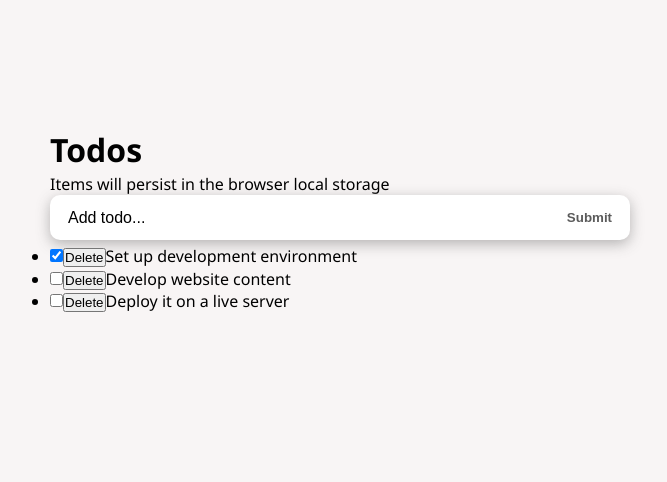
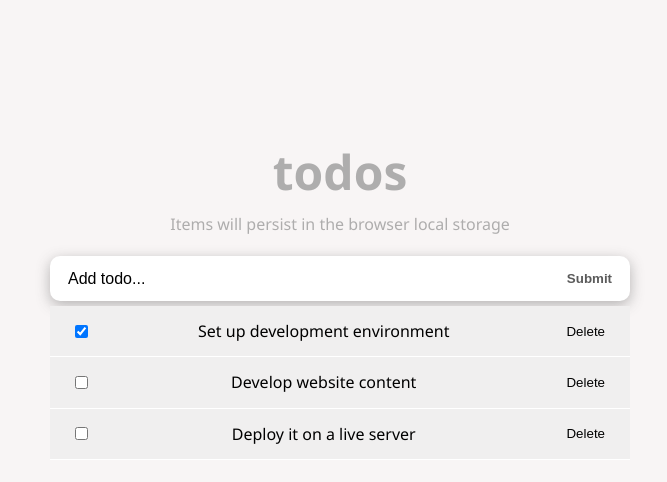
Before and after one commit to Caren-Koroeny/react-todo-app, a React (Vite) app: page / in a window 1280 px wide. Shown: the top 482 px of the page, without its empty margins (300-967 px from the left). Built offline with nearby package versions, Linux system fonts and the light colour scheme.

Commit message:
use file.module.css

```diff
--- a/src/components/Header.jsx
+++ b/src/components/Header.jsx
@@ -1,6 +1,14 @@
+import styles from '../styles/Header.module.css';
+
 const Header = () => {
+    const headerStyle = {
+        padding: '20px 0',
+        lineHeight: '1.5em',
+        color: '#aeadad',
+        textAlign: 'center',
+      };
     return (
-        <header>
+        <header style={headerStyle} className={styles.header}>
         <h1>Todos</h1>
         <p>Items will persist in the browser local storage</p>
         </header>
--- a/src/components/TodoItem.jsx
+++ b/src/components/TodoItem.jsx
@@ -1,7 +1,9 @@
+import styles from "../styles/TodoItem.module.css";
 const TodoItem = ({ itemProp, handleChange, delTodo }) => {
 
     return (
-        <li>
+        <li className={styles.item}>
+        <div className={styles.content}>
         <input
          type="checkbox"
          checked={itemProp.completed}
@@ -9,7 +11,10 @@
         />
         <button onClick={() => delTodo(itemProp.id)}>Delete</button>
         { itemProp.title }
+
+        </div>
         </li>
+
     )
 };
 
--- /dev/null
+++ b/src/styles/Header.module.css
@@ -0,0 +1,8 @@
+.header h1 {
+    font-size: 3rem;
+    font-weight: 600;
+    margin-bottom: 1rem;
+    line-height: 1em;
+    text-transform: lowercase;
+    text-align: center;
+  }
--- /dev/null
+++ b/src/styles/TodoItem.module.css
@@ -0,0 +1,26 @@
+.item {
+    font-size: 1rem;
+    list-style-type: none;
+    padding: 14px 25px;
+    border-bottom: 1px solid #fff;
+    background: #f0efef;
+  }
+  .content {
+    display: flex;
+    justify-content: space-between;
+    align-items: center;
+    gap: 1rem;
+  }
+  .content span {
+    flex: 1;
+    order: 1;
+  }
+  .content button {
+    cursor: pointer;
+    background: transparent;
+    order: 2;
+    outline: none;
+    outline: none;
+    border: none;
+    margin-left: 7px;
+  }
```
